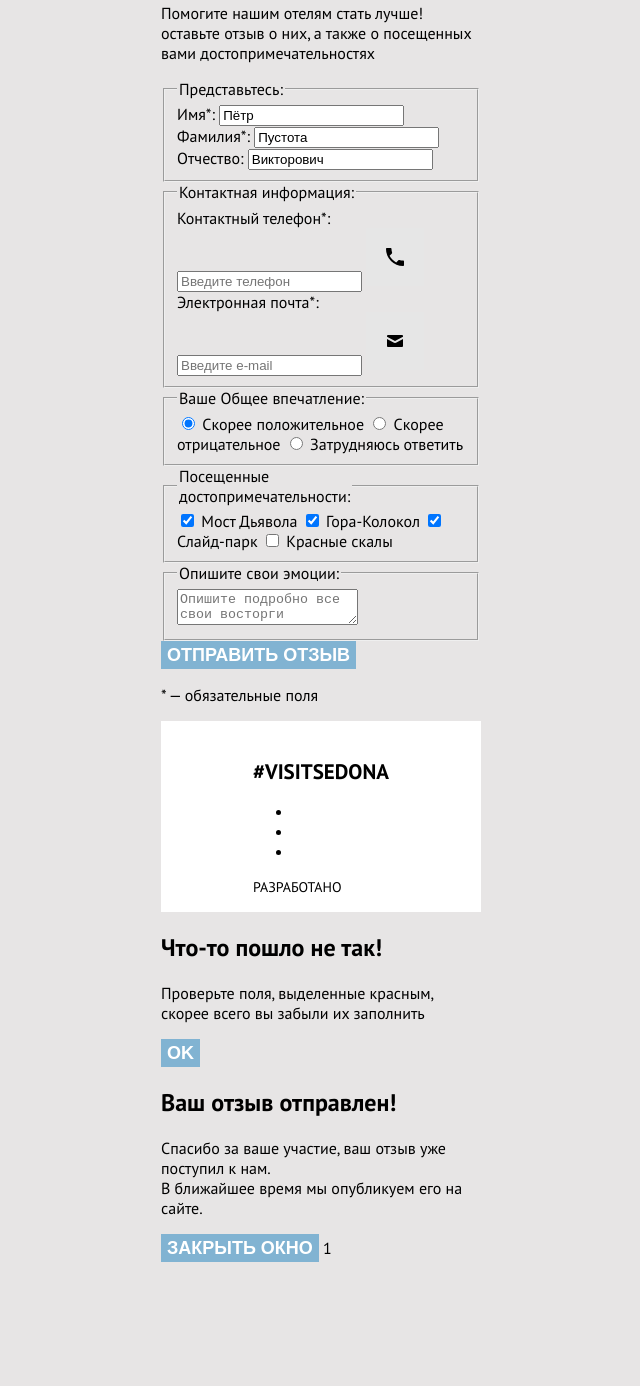
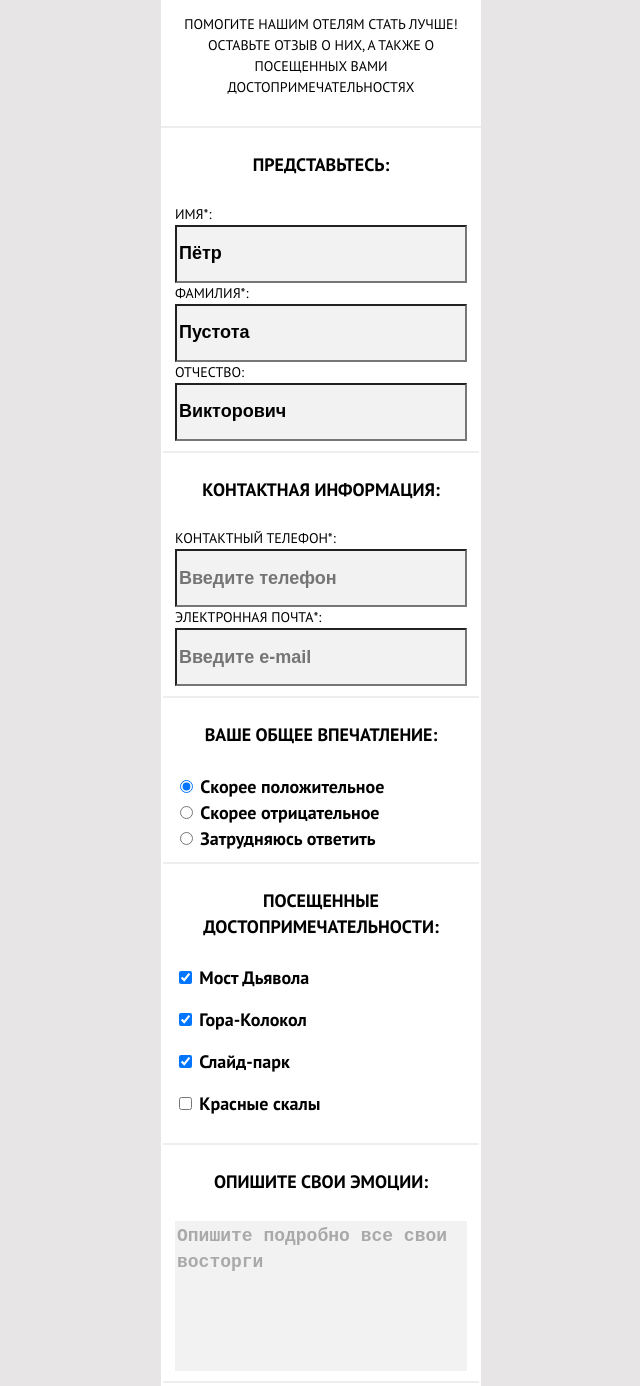
Before and after one commit to htmlacademy-adaptive/2090827-sedona-26, a website: page source/form.html in a window 1280 px wide. Shown: the part 341-1727 px from the top of the page, without its empty margins (319-959 px from the left). Before the commit the page ends 1603 px from the top, so only its background shows below. Drawn offline with nearby package versions, Linux system fonts and the light colour scheme; files that its build step writes are made by us from their sources.

Commit message:
fonts colors form.html

```diff
--- a/source/form.html
+++ b/source/form.html
@@ -51,7 +51,7 @@
 
   <main class="main-container">
     <h1 class="visually-hidden">Заполните формы отзыва.</h1>
-    <div class="main-container__header">
+    <div class="main-container__header divider--after">
       <img class="main-container-header__image" src="img/background.jpg" alt="Горы." width="320" height="214">
     </div>
     <div class="form">
@@ -75,63 +75,46 @@
           <legend class="fieldset__title">Контактная информация:</legend>
           <label class="fieldset__label" for="phone">Контактный телефон*:</label>
           <input class="fieldset__input" id="phone" name="phone" placeholder="Введите телефон" type="tel" required />
-          <svg width="58" height="58" viewbox="0 0 58 58" xmlns="http://www.w3.org/2000/svg">
-            <path fill="#E6E6E6" d="M0 0h58v58H0z" />
-            <path
-              d="M23.6 27.8c1.4 2.8 3.8 5.1 6.6 6.6l2.2-2.2c.3-.3.7-.4 1-.2 1.1.4 2.3.6 3.6.6.6 0 1 .4 1 1V37c0 .6-.4 1-1 1a17 17 0 0 1-17-17c0-.6.4-1 1-1h3.5c.6 0 1 .4 1 1 0 1.2.2 2.4.6 3.6.1.3 0 .7-.2 1l-2.3 2.2Z" />
-          </svg>
           <label class="fieldset__label" for="e-mail">Электронная почта*:</label>
           <input class="fieldset__input" id="e-mail" name="e-mail" placeholder="Введите e-mail" type="email" required />
-          <svg width="58" height="58" viewbox="0 0 58 58" xmlns="http://www.w3.org/2000/svg">
-            <path fill="#E6E6E6" d="M0 0h58v58H0z" />
-            <path
-              d="m29 31-1-.3-7-3.7v7c0 .5.5 1 1 1h14c.5 0 1-.5 1-1v-7l-7 3.7-1 .3Zm7-8H22a1 1 0 0 0-1 1v.8l8 4.2 8-4.2V24c0-.5-.5-1-1-1Z" />
-          </svg>
         </fieldset>
         <fieldset class="fieldset">
           <legend class="fieldset__title">Ваше Общее впечатление:</legend>
           <label class="fieldset__control">
             <input class="fieldset-control__input" type="radio" name="impression" checked />
-            <span class="fieldset__radio"></span>
-            Скорее положительное
+            <span class="fieldset__radio">Скорее положительное</span>
           </label>
           <label class="fieldset__control">
             <input class="fieldset-control__input" type="radio" name="impression" />
-            <span class="fieldset__radio"></span>
-            Скорее отрицательное
+            <span class="fieldset__radio">Скорее отрицательное</span>
           </label>
           <label class="fieldset__control">
             <input class="fieldset-control__input" type="radio" name="impression" />
-            <span class="fieldset__radio"></span>
-            Затрудняюсь ответить
+            <span class="fieldset__radio">Затрудняюсь ответить</span>
           </label>
         </fieldset>
         <fieldset class="fieldset">
-          <legend class="fieldset__legend">Посещенные <br> достопримечательности:</legend>
-          <label class="fieldset__control">
+          <legend class="fieldset__title">Посещенные <br> достопримечательности:</legend>
+          <label class="fieldset__control checkbox">
             <input class="fieldset-control__input" type="checkbox" name="devil-bridge" checked />
-            <span class="fieldst__checkbox"></span>
-            Мост Дьявола
+            <span class="fieldset__checkbox">Мост Дьявола</span>
           </label>
-          <label class="fieldset__control">
+          <label class="fieldset__control checkbox">
             <input class="fieldset-control__input" type="checkbox" name="mount-bell" checked />
-            <span class="fieldst__checkbox"></span>
-            Гора-Колокол
+            <span class="fieldset__checkbox">Гора-Колокол</span>
           </label>
-          <label class="fieldset__control">
+          <label class="fieldset__control checkbox">
             <input class="fieldset-control__input" type="checkbox" name="slide-park" checked />
-            <span class="fieldst__checkbox"></span>
-            Слайд-парк
+            <span class="fieldset__checkbox">Слайд-парк</span>
           </label>
-          <label class="fieldset__control">
+          <label class="fieldset__control checkbox">
             <input class="fieldset-control__input" type="checkbox" name="red-rocks" />
-            <span class="fieldst__checkbox"></span>
-            Красные скалы
+            <span class="fieldset__checkbox">Красные скалы</span>
           </label>
         </fieldset>
         <fieldset class="fieldset">
-          <legend class="fieldset__legend">Опишите свои эмоции:</legend>
-          <textarea placeholder="Опишите подробно все свои восторги " name="description"></textarea>
+          <legend class="fieldset__title">Опишите свои эмоции:</legend>
+          <textarea class="fieldset__textarea" placeholder="Опишите подробно все свои восторги " name="description"></textarea>
         </fieldset>
         <button class="button form__button" type="submit">Отправить отзыв</button>
         <p class="fieldset__note">* — обязательные поля</p>
@@ -188,7 +171,6 @@
       Спасибо за ваше участие, ваш отзыв уже поступил к нам.<br> В ближайшее время мы опубликуем его на сайте.
     </p>
     <button class="button modal__button" type="button">ЗАкРЫТЬ ОКНО</button>
-    <span>1</span>
   </div>
 </body>
 
--- a/source/less/blocks/fieldset.less
+++ b/source/less/blocks/fieldset.less
@@ -0,0 +1,90 @@
+.form {
+  background-color: @white;
+}
+
+.form__head {
+  margin: 0;
+  padding: 36px 20px 0 20px;
+  .text(big);
+  text-align: center;
+  text-transform: uppercase;
+}
+
+.form__description {
+  margin: 0;
+  margin-top: 24px;
+  padding: 0 20px;
+  .text(small);
+  text-align: center;
+  text-transform: uppercase;
+  padding-bottom: 28px;
+  border-bottom: 2px solid @gray;
+}
+
+.fieldset {
+  display: flex;
+  flex-direction: column;
+  border-style: none;
+  border-bottom: 2px solid @gray;
+}
+
+.fieldset__title {
+  margin: 0;
+  padding-top: 24px;
+  .text(big);
+  text-align: center;
+  text-transform: uppercase;
+  margin-bottom: 20px;
+}
+
+.fieldset__label {
+  .text(small);
+  text-transform: uppercase;
+}
+
+.fieldset__input {
+  background-color: @gray-medium;
+  .text(big);
+  height: 58px;
+}
+
+.fieldset__radio {
+  .text(big);
+}
+
+.fieldset__checkbox {
+  .text(big);
+  padding: 10px 0;
+}
+
+.checkbox {
+  margin-bottom: 16px;
+  height: 26px;
+}
+
+.fieldset__textarea {
+  height: 150px;
+  background-color: @gray-medium;
+  resize: none;
+  border: none;
+}
+
+.fieldset__textarea::placeholder {
+  .text(big);
+  color: rgba(0, 0, 0, 0.3);
+}
+
+.fieldset__note {
+  margin: 0;
+  .text(small);
+  font-size: 12px;
+  text-align: right;
+}
+
+.form__button {
+  display: block;
+  margin: 0 auto;
+  margin-top: 56px;
+  padding: 18px 34px 13px 32px;
+  align-items: center;
+}
--- /dev/null
+++ b/source/less/blocks/modal.less
@@ -0,0 +1,19 @@
+.modal {
+  background-color: @white;
+  padding: 45px 42px 0;
+  text-align: center;
+  text-transform: uppercase;
+}
+
+.modal__title {
+  .text(big);
+}
+
+.modal__description {
+  .text(small);
+}
+
+.modal__button {
+  padding: 0 42px;
+  height: 58px;
+}
--- a/source/less/style.less
+++ b/source/less/style.less
@@ -17,3 +17,4 @@
 @import "blocks/map.less";
 @import "blocks/photo.less";
 @import "blocks/social.less";
+@import "blocks/modal.less";
```
